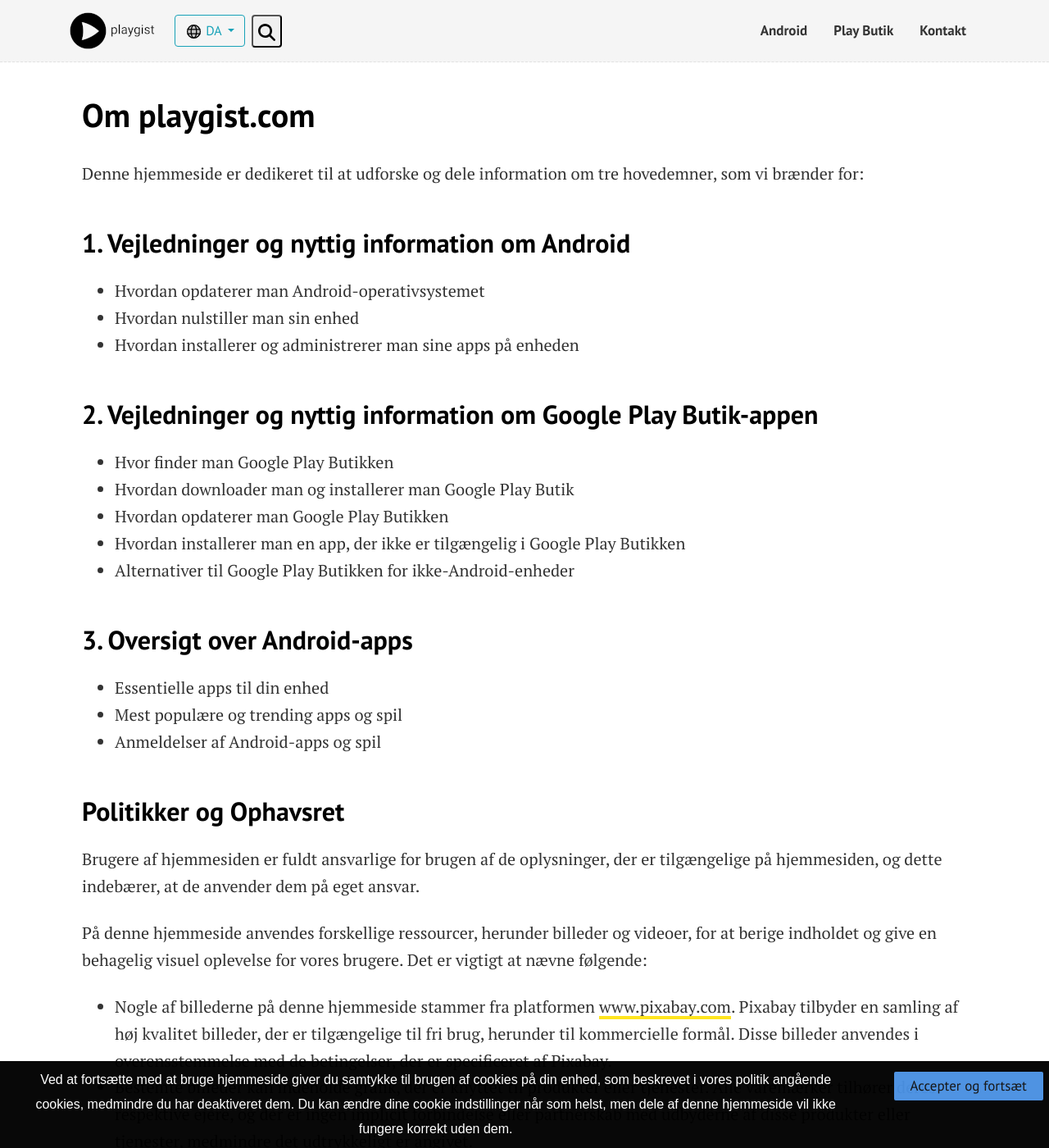
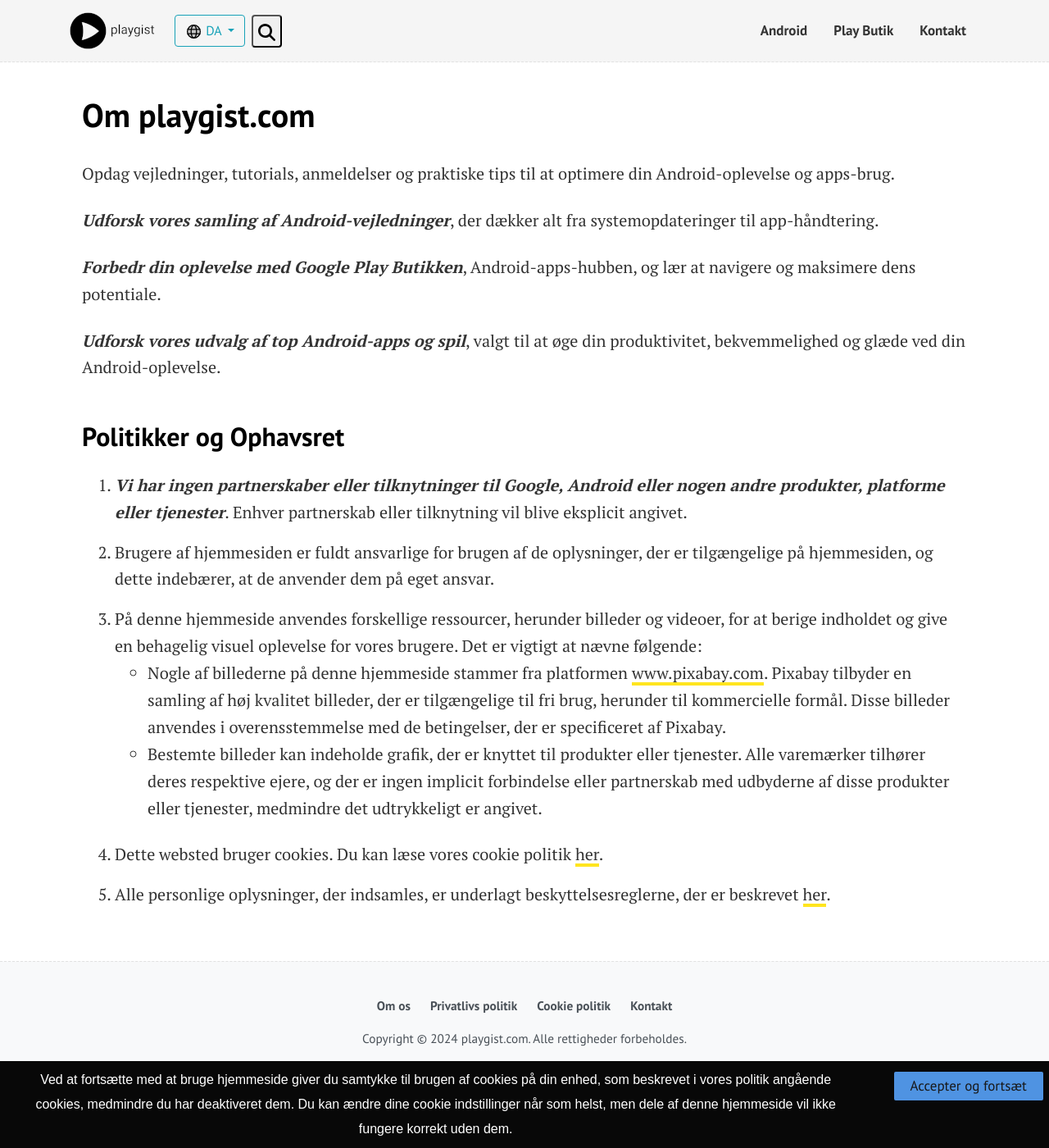
Before and after one commit to adibarbusoftlab/playgist, a Jekyll site: the page built from pages/da/om.md, in a window 1280 px wide and 1400 px high. Shown: the whole window at 82% size. Built offline with Jekyll 4.4.1, drawn with Linux system fonts in a browser that asks for light colours.

```diff
--- a/pages/da/om.md
+++ b/pages/da/om.md
@@ -7,36 +7,24 @@ lang: da
 lang-ref: about
 ---
 
-Denne hjemmeside er dedikeret til at udforske og dele information om tre hovedemner, som vi brænder for:
+Opdag vejledninger, tutorials, anmeldelser og praktiske tips til at optimere din Android-oplevelse og apps-brug.
 
-## 1. Vejledninger og nyttig information om Android
+***Udforsk vores samling af Android-vejledninger***, der dækker alt fra systemopdateringer til app-håndtering.
 
-- Hvordan opdaterer man Android-operativsystemet
-- Hvordan nulstiller man sin enhed
-- Hvordan installerer og administrerer man sine apps på enheden
+***Forbedr din oplevelse med Google Play Butikken***, Android-apps-hubben, og lær at navigere og maksimere dens potentiale.
 
-## 2. Vejledninger og nyttig information om Google Play Butik-appen
-
-- Hvor finder man Google Play Butikken
-- Hvordan downloader man og installerer man Google Play Butik
-- Hvordan opdaterer man Google Play Butikken
-- Hvordan installerer man en app, der ikke er tilgængelig i Google Play Butikken
-- Alternativer til Google Play Butikken for ikke-Android-enheder
-
-## 3. Oversigt over Android-apps
-
-- Essentielle apps til din enhed
-- Mest populære og trending apps og spil
-- Anmeldelser af Android-apps og spil
+***Udforsk vores udvalg af top Android-apps og spil***, valgt til at øge din produktivitet, bekvemmelighed og glæde ved din Android-oplevelse.
 
 ## Politikker og Ophavsret
 
-Brugere af hjemmesiden er fuldt ansvarlige for brugen af de oplysninger, der er tilgængelige på hjemmesiden, og dette indebærer, at de anvender dem på eget ansvar.
+1. ***Vi har ingen partnerskaber eller tilknytninger til Google, Android eller nogen andre produkter, platforme eller tjenester***. Enhver partnerskab eller tilknytning vil blive eksplicit angivet.
 
-På denne hjemmeside anvendes forskellige ressourcer, herunder billeder og videoer, for at berige indholdet og give en behagelig visuel oplevelse for vores brugere. Det er vigtigt at nævne følgende:
-- Nogle af billederne på denne hjemmeside stammer fra platformen [www.pixabay.com](https://pixabay.com/). Pixabay tilbyder en samling af høj kvalitet billeder, der er tilgængelige til fri brug, herunder til kommercielle formål. Disse billeder anvendes i overensstemmelse med de betingelser, der er specificeret af Pixabay.
-- Bestemte billeder kan indeholde grafik, der er knyttet til produkter eller tjenester. Alle varemærker tilhører deres respektive ejere, og der er ingen implicit forbindelse eller partnerskab med udbyderne af disse produkter eller tjenester, medmindre det udtrykkeligt er angivet.
+2. Brugere af hjemmesiden er fuldt ansvarlige for brugen af de oplysninger, der er tilgængelige på hjemmesiden, og dette indebærer, at de anvender dem på eget ansvar.
 
-Dette websted bruger cookies. Du kan læse vores cookie politik [her]({{site.baseurl}}{{site.t[page.lang].cookiePolicyPage.url}}).
+3. På denne hjemmeside anvendes forskellige ressourcer, herunder billeder og videoer, for at berige indholdet og give en behagelig visuel oplevelse for vores brugere. Det er vigtigt at nævne følgende:
+    - Nogle af billederne på denne hjemmeside stammer fra platformen [www.pixabay.com](https://pixabay.com/). Pixabay tilbyder en samling af høj kvalitet billeder, der er tilgængelige til fri brug, herunder til kommercielle formål. Disse billeder anvendes i overensstemmelse med de betingelser, der er specificeret af Pixabay.
+    - Bestemte billeder kan indeholde grafik, der er knyttet til produkter eller tjenester. Alle varemærker tilhører deres respektive ejere, og der er ingen implicit forbindelse eller partnerskab med udbyderne af disse produkter eller tjenester, medmindre det udtrykkeligt er angivet.
 
-Alle personlige oplysninger, der indsamles, er underlagt beskyttelsesreglerne, der er beskrevet [her]({{site.baseurl}}{{site.t[page.lang].privacyPolicyPage.url}}).
+4. Dette websted bruger cookies. Du kan læse vores cookie politik [her]({{site.baseurl}}{{site.t[page.lang].cookiePolicyPage.url}}).
+
+5. Alle personlige oplysninger, der indsamles, er underlagt beskyttelsesreglerne, der er beskrevet [her]({{site.baseurl}}{{site.t[page.lang].privacyPolicyPage.url}}).
```
Also changed, not shown: pages/en/about.md (+1 -1 lines), pages/fi/tietoa.md (+12 -24 lines), pages/hu/rolunk.md (+11 -24 lines), pages/pl/o-nas.md (+11 -24 lines).
